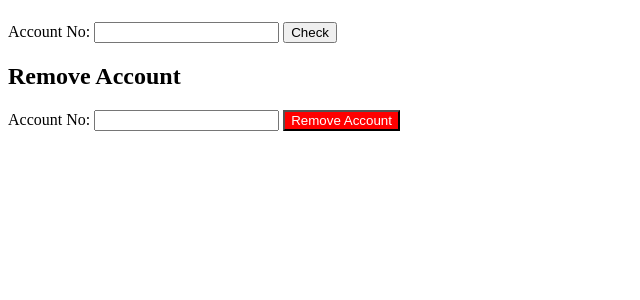
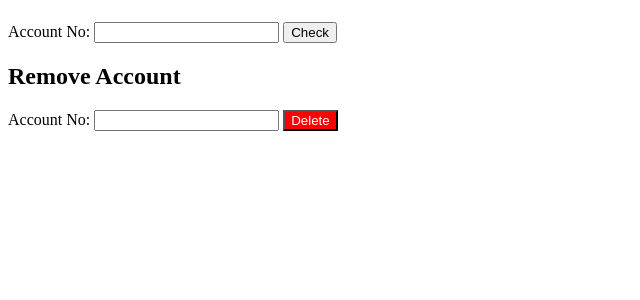
Before and after one commit to Pradeep-venkatachalam/devopspractice, a Flask app: page / in a window 1280 px wide. Shown: the part 368-668 px from the top of the page, without its empty margins (0-640 px from the left). Run offline with Flask 3, Linux system fonts and the light colour scheme.

Commit message:
Update index.html

```diff
--- a/templates/index.html
+++ b/templates/index.html
@@ -36,8 +36,8 @@
 <h2>Remove Account</h2>
 <form action="/delete" method="post">
     Account No: <input type="number" name="acc" required>
-    <button type="submit" style="background-color:red;color:white;">
-        Remove Account
+    <button type="submit" style="background:red;color:white;">
+        Delete
     </button>
 </form>
 
```
